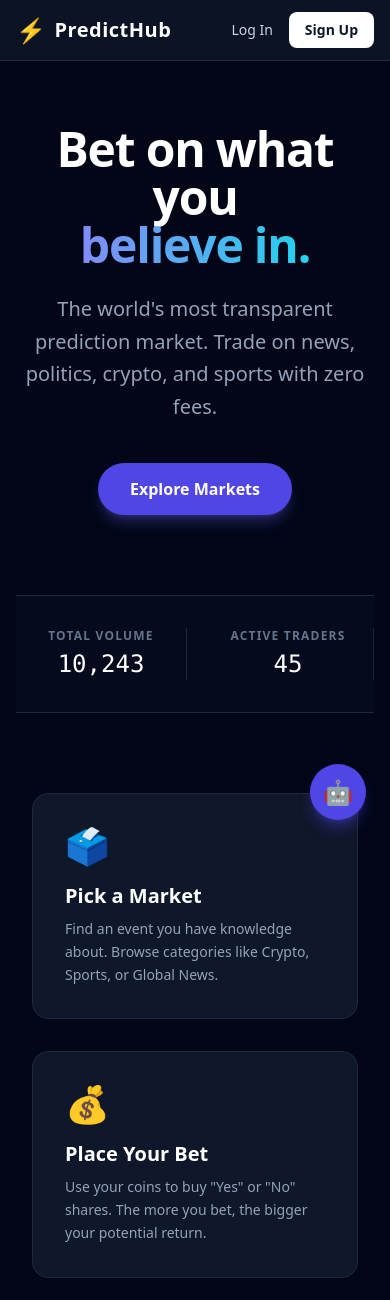
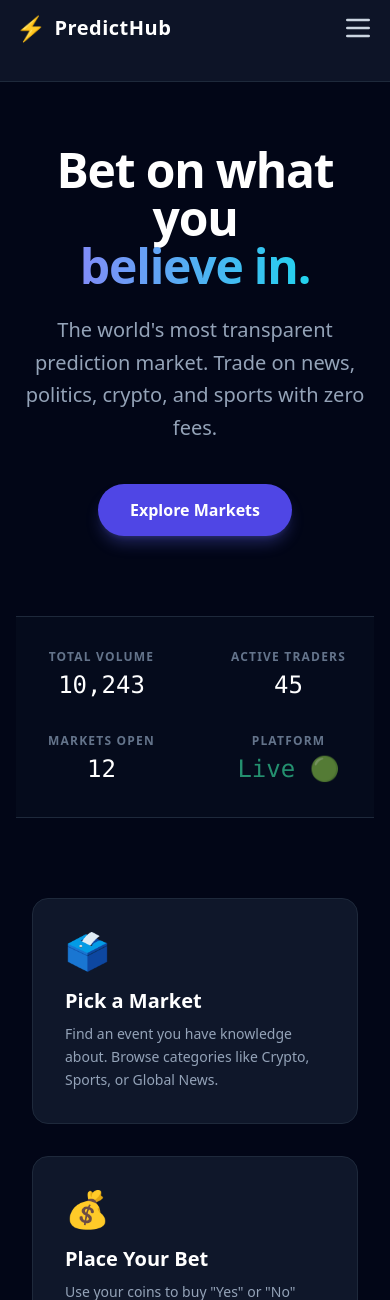
Before and after one commit to manohar-munna/PredictHub, a FastAPI app: page / in a window 390 px wide. Shown: the top 1300 px of the page. Run offline with FastAPI, Linux system fonts and the light colour scheme; some libraries are stand-ins or nearby versions.

Commit message:
mobile view done

```diff
--- a/app/templates/base.html
+++ b/app/templates/base.html
@@ -7,32 +7,29 @@
     <title>PredictHub</title>
     <script src="https://cdn.tailwindcss.com"></script>
     <style>
-        ::-webkit-scrollbar { width: 6px; }
+        ::-webkit-scrollbar { width: 8px; }
         ::-webkit-scrollbar-track { background: #0f172a; }
         ::-webkit-scrollbar-thumb { background: #334155; border-radius: 4px; }
         ::-webkit-scrollbar-thumb:hover { background: #475569; }
 
-        /* Chat Animation */
-        .chat-enter { animation: slideIn 0.3s ease-out forwards; }
-        .chat-exit { animation: slideOut 0.3s ease-in forwards; }
-
-        @keyframes slideIn {
-            from { opacity: 0; transform: translateY(20px) scale(0.95); }
-            to { opacity: 1; transform: translateY(0) scale(1); }
-        }
+        /* Mobile Menu Animation */
+        #mobile-menu { transition: all 0.3s ease-in-out; max-height: 0; opacity: 0; overflow: hidden; }
+        #mobile-menu.open { max-height: 500px; opacity: 1; }
     </style>
 </head>
-<body class="bg-slate-950 text-slate-300 font-sans min-h-screen flex flex-col selection:bg-indigo-500 selection:text-white relative">
+<body class="bg-slate-950 text-slate-300 font-sans min-h-screen flex flex-col selection:bg-indigo-500 selection:text-white">
 
     <!-- Navigation -->
-    <nav class="bg-slate-900 border-b border-slate-800 sticky top-0 z-40 backdrop-blur-md bg-opacity-80">
-        <div class="max-w-7xl mx-auto px-4 py-3 flex justify-between items-center">
+    <nav class="bg-slate-900 border-b border-slate-800 sticky top-0 z-50 backdrop-blur-md bg-opacity-90">
+        <div class="max-w-7xl mx-auto px-4 py-3">
 
-            <div class="flex items-center gap-8">
+            <div class="flex justify-between items-center">
+                <!-- Logo -->
                 <a href="/" class="text-xl font-bold tracking-wide text-white flex items-center gap-2">
                     <span class="text-2xl">⚡</span> PredictHub
                 </a>
 
+                <!-- Desktop Links (Hidden on Mobile) -->
                 <div class="hidden md:flex space-x-6 text-sm font-medium text-slate-400">
                     <a href="/markets" class="hover:text-white transition">Markets</a>
                     <a href="/leaderboard" class="hover:text-white transition">Leaderboard</a>
@@ -41,9 +38,9 @@
                         <a href="/admin/users" class="text-yellow-500 hover:text-yellow-400 transition">Manage</a>
                     {% endif %}
                 </div>
-            </div>
 
-            <div class="flex items-center gap-4 text-sm font-medium">
+                <!-- User Actions (Desktop) -->
+                <div class="hidden md:flex items-center gap-4 text-sm font-medium">
                     {% if user %}
                         <a href="/profile" class="flex items-center gap-2 hover:bg-slate-800 px-3 py-1.5 rounded-full transition border border-slate-700">
                             <span class="text-white">{{ user.username }}</span>
@@ -59,6 +56,44 @@
                         </a>
                     {% endif %}
                 </div>
+
+                <!-- Mobile Hamburger Button -->
+                <div class="md:hidden flex items-center">
+                    <button onclick="toggleMobileMenu()" class="text-slate-300 hover:text-white focus:outline-none">
+                        <svg class="w-8 h-8" fill="none" stroke="currentColor" viewBox="0 0 24 24">
+                            <path stroke-linecap="round" stroke-linejoin="round" stroke-width="2" d="M4 6h16M4 12h16M4 18h16"></path>
+                        </svg>
+                    </button>
+                </div>
+            </div>
+
+            <!-- Mobile Menu Dropdown -->
+            <div id="mobile-menu" class="md:hidden mt-2 border-t border-slate-800 flex flex-col space-y-4 pb-4">
+                <br>
+                <a href="/markets" class="block text-slate-300 hover:text-white font-medium pl-2 border-l-2 border-transparent hover:border-indigo-500 transition">Markets</a>
+                <a href="/leaderboard" class="block text-slate-300 hover:text-white font-medium pl-2 border-l-2 border-transparent hover:border-indigo-500 transition">Leaderboard</a>
+                <a href="/news" class="block text-slate-300 hover:text-white font-medium pl-2 border-l-2 border-transparent hover:border-indigo-500 transition">News</a>
+                {% if is_admin %}
+                    <a href="/admin/users" class="block text-yellow-500 font-medium pl-2">⚡ Manage Users</a>
+                {% endif %}
+
+                <div class="border-t border-slate-800 pt-4 mt-2">
+                    {% if user %}
+                        <div class="flex items-center justify-between px-2">
+                            <span class="text-white font-bold">{{ user.username }}</span>
+                            <span class="bg-yellow-500 text-black text-xs px-2 py-1 rounded font-bold">💰 {{ user.balance }}</span>
+                        </div>
+                        <a href="/profile" class="block mt-3 text-sm text-indigo-400">View Profile</a>
+                        <a href="/logout" class="block mt-3 text-sm text-slate-400">Log Out</a>
+                    {% else %}
+                        <div class="flex gap-4">
+                            <a href="/login" class="flex-1 text-center py-2 text-slate-300 border border-slate-700 rounded-lg">Log In</a>
+                            <a href="/register" class="flex-1 text-center py-2 bg-white text-slate-900 font-bold rounded-lg">Sign Up</a>
+                        </div>
+                    {% endif %}
+                </div>
+            </div>
+
         </div>
     </nav>
 
@@ -72,124 +107,11 @@
         <p>&copy; 2024 PredictHub. Decentralized Information Markets.</p>
     </footer>
 
-    <!-- FLOATING AI ISLAND 🤖 -->
-    <div class="fixed bottom-6 right-6 z-50 flex flex-col items-end gap-4">
-
-        <!-- Chat Window (Hidden by default) -->
-        <div id="oracle-chat" class="hidden w-80 md:w-96 bg-slate-900/90 backdrop-blur-xl border border-indigo-500/30 rounded-2xl shadow-2xl shadow-indigo-500/20 overflow-hidden flex flex-col h-[450px]">
-
-            <!-- Chat Header -->
-            <div class="bg-gradient-to-r from-indigo-900 to-slate-900 p-4 border-b border-white/10 flex justify-between items-center">
-                <div class="flex items-center gap-2">
-                    <div class="w-2 h-2 bg-emerald-400 rounded-full animate-pulse"></div>
-                    <h3 class="font-bold text-white text-sm">Oracle AI</h3>
-                </div>
-                <button onclick="toggleChat()" class="text-slate-400 hover:text-white">&times;</button>
-            </div>
-
-            <!-- Messages Area -->
-            <div id="chat-messages" class="flex-grow overflow-y-auto p-4 space-y-3 text-sm">
-                <!-- Welcome Message -->
-                <div class="flex items-start gap-2">
-                    <span class="text-xl">🤖</span>
-                    <div class="bg-indigo-600/20 border border-indigo-500/30 p-2.5 rounded-lg rounded-tl-none text-indigo-100">
-                        Hello! I'm Oracle. Ask me about markets, news, or navigation!
-                    </div>
-                </div>
-            </div>
-
-            <!-- Input Area -->
-            <div class="p-3 bg-slate-950 border-t border-white/10">
-                <form onsubmit="sendGlobalChat(event)" class="flex gap-2">
-                    <input type="text" id="chat-input" placeholder="Ask anything..." autocomplete="off"
-                           class="w-full bg-slate-900 border border-slate-700 rounded-lg px-3 py-2 text-sm text-white focus:outline-none focus:border-indigo-500 transition">
-                    <button type="submit" class="bg-indigo-600 hover:bg-indigo-500 text-white p-2 rounded-lg transition">
-                        ➤
-                    </button>
-                </form>
-            </div>
-        </div>
-
-        <!-- Toggle Button -->
-        <button onclick="toggleChat()"
-                class="w-14 h-14 bg-indigo-600 hover:bg-indigo-500 text-white rounded-full shadow-lg shadow-indigo-600/40 flex items-center justify-center text-2xl transition transform hover:scale-110 active:scale-95 group">
-            <span class="group-hover:rotate-12 transition">🤖</span>
-        </button>
-    </div>
-
-    <!-- CHAT JAVASCRIPT -->
+    <!-- Mobile Menu Script -->
     <script>
-        const chatWindow = document.getElementById('oracle-chat');
-        const chatMessages = document.getElementById('chat-messages');
-        const chatInput = document.getElementById('chat-input');
-
-        function toggleChat() {
-            if (chatWindow.classList.contains('hidden')) {
-                chatWindow.classList.remove('hidden');
-                chatWindow.classList.add('chat-enter');
-                chatInput.focus();
-            } else {
-                chatWindow.classList.add('hidden');
-            }
-        }
-
-        async function sendGlobalChat(e) {
-            e.preventDefault();
-            const message = chatInput.value.trim();
-            if (!message) return;
-
-            // 1. Add User Message
-            addMessage(message, 'user');
-            chatInput.value = '';
-
-            // 2. Add Loading State
-            const loadingId = addMessage("Thinking...", 'ai', true);
-
-            try {
-                // 3. Call API
-                const formData = new FormData();
-                formData.append('message', message);
-
-                const response = await fetch('/api/global-chat', {
-                    method: 'POST',
-                    body: formData
-                });
-                const data = await response.json();
-
-                // 4. Update AI Message
-                const loadingBubble = document.getElementById(loadingId);
-                loadingBubble.innerText = data.content;
-                loadingBubble.classList.remove('italic', 'text-slate-400');
-
-            } catch (error) {
-                document.getElementById(loadingId).innerText = "My brain is disconnected. Try later!";
-            }
-        }
-
-        function addMessage(text, sender, isLoading = false) {
-            const div = document.createElement('div');
-            const id = 'msg-' + Date.now();
-
-            if (sender === 'user') {
-                div.className = "flex justify-end";
-                div.innerHTML = `
-                    <div class="bg-slate-800 text-white p-2.5 rounded-lg rounded-tr-none max-w-[85%] border border-slate-700">
-                        ${text}
-                    </div>
-                `;
-            } else {
-                div.className = "flex items-start gap-2";
-                div.innerHTML = `
-                    <span class="text-xl">🤖</span>
-                    <div id="${id}" class="bg-indigo-600/20 border border-indigo-500/30 p-2.5 rounded-lg rounded-tl-none text-indigo-100 max-w-[85%] ${isLoading ? 'italic text-slate-400' : ''}">
-                        ${text}
-                    </div>
-                `;
-            }
-
-            chatMessages.appendChild(div);
-            chatMessages.scrollTop = chatMessages.scrollHeight; // Auto-scroll
-            return id;
+        function toggleMobileMenu() {
+            const menu = document.getElementById('mobile-menu');
+            menu.classList.toggle('open');
         }
     </script>
 
--- a/app/templates/home.html
+++ b/app/templates/home.html
@@ -30,22 +30,33 @@
     </div>
 
     <!-- LIVE TICKER (Static Visual) -->
+    <!-- LIVE TICKER -->
+    <!-- On mobile: grid-cols-2 (Shows 2x2 grid) -->
+    <!-- On desktop: md:grid-cols-4 (Shows 1x4 row) -->
     <div class="grid grid-cols-2 md:grid-cols-4 gap-4 border-y border-slate-800 py-8 bg-slate-900/30">
-        <div class="text-center border-r border-slate-800 last:border-0">
+
+        <!-- Item 1: Top Left on Mobile -->
+        <div class="text-center md:border-r border-slate-800">
             <p class="text-slate-500 text-xs uppercase tracking-widest font-bold mb-1">Total Volume</p>
             <p class="text-2xl font-mono text-white">10,243</p>
         </div>
-        <div class="text-center border-r border-slate-800 last:border-0">
+
+        <!-- Item 2: Top Right on Mobile -->
+        <div class="text-center md:border-r border-slate-800">
             <p class="text-slate-500 text-xs uppercase tracking-widest font-bold mb-1">Active Traders</p>
             <p class="text-2xl font-mono text-white">45</p>
         </div>
-        <div class="text-center border-r border-slate-800 last:border-0 hidden md:block">
+
+        <!-- Item 3: Bottom Left on Mobile (Previously Hidden) -->
+        <div class="text-center md:border-r border-slate-800 mt-4 md:mt-0">
             <p class="text-slate-500 text-xs uppercase tracking-widest font-bold mb-1">Markets Open</p>
             <p class="text-2xl font-mono text-white">12</p>
         </div>
-        <div class="text-center hidden md:block">
+
+        <!-- Item 4: Bottom Right on Mobile (Previously Hidden) -->
+        <div class="text-center mt-4 md:mt-0">
             <p class="text-slate-500 text-xs uppercase tracking-widest font-bold mb-1">Platform</p>
-            <p class="text-2xl font-mono text-emerald-400">Live 🟢</p>
+            <p class="text-2xl font-mono text-emerald-400 animate-pulse">Live 🟢</p>
         </div>
     </div>
 
```
Lines whose indentation alone changed are shown as unchanged.
